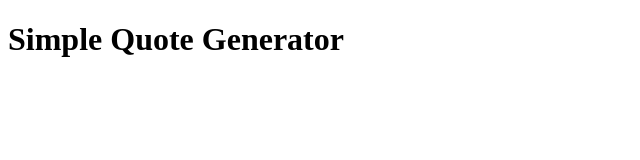
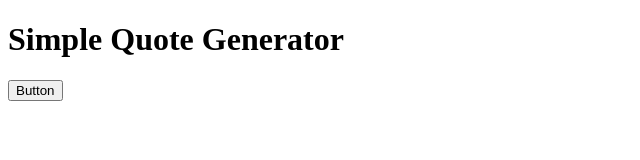
Before and after one commit to suburban-shawty/quote-generator, a plain HTML site: page index.html in a window 1280 px wide. Shown: the whole page, without its empty margins (0-640 px from the left). Drawn offline with Linux system fonts and the light colour scheme.

Commit message:
Update index.html
Added Quote button

```diff
--- a/index.html
+++ b/index.html
@@ -11,5 +11,6 @@
     <div id="quoteDisplay">
         <!--Quotes Go Here-->
     </div>
+    <button onclick="newQoute">Button</button>
 </body>
 </html>
```
